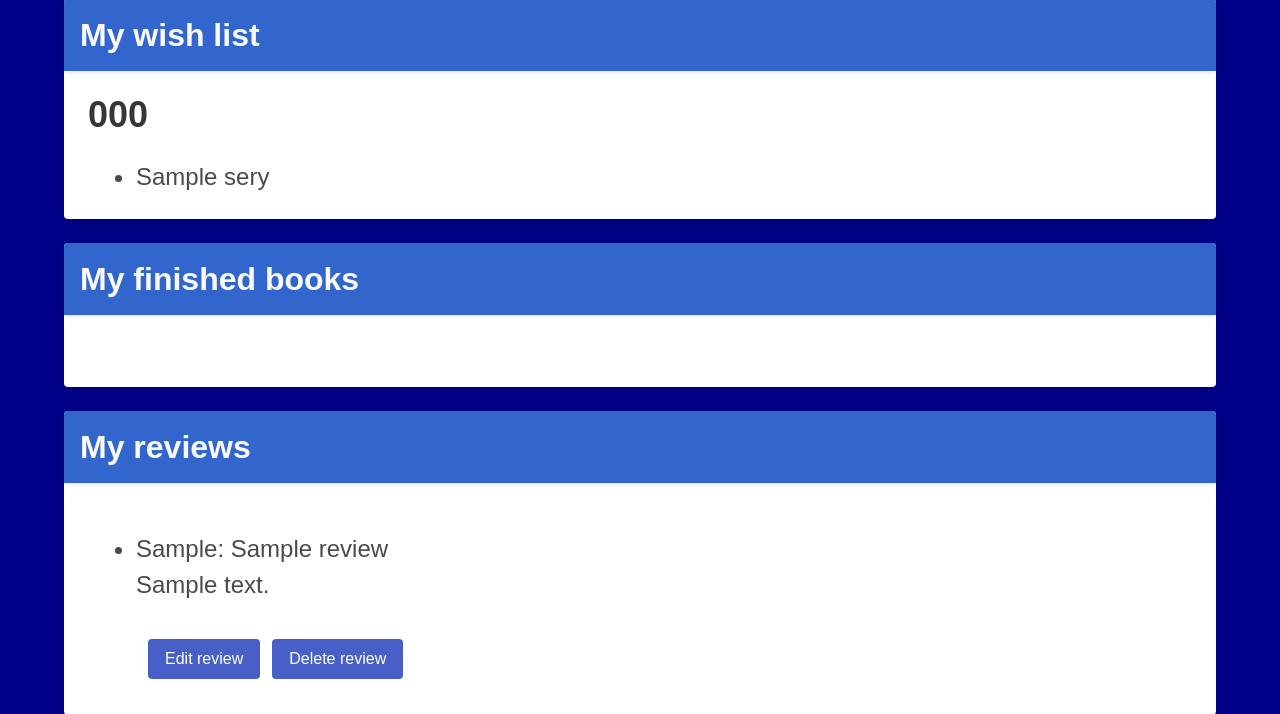
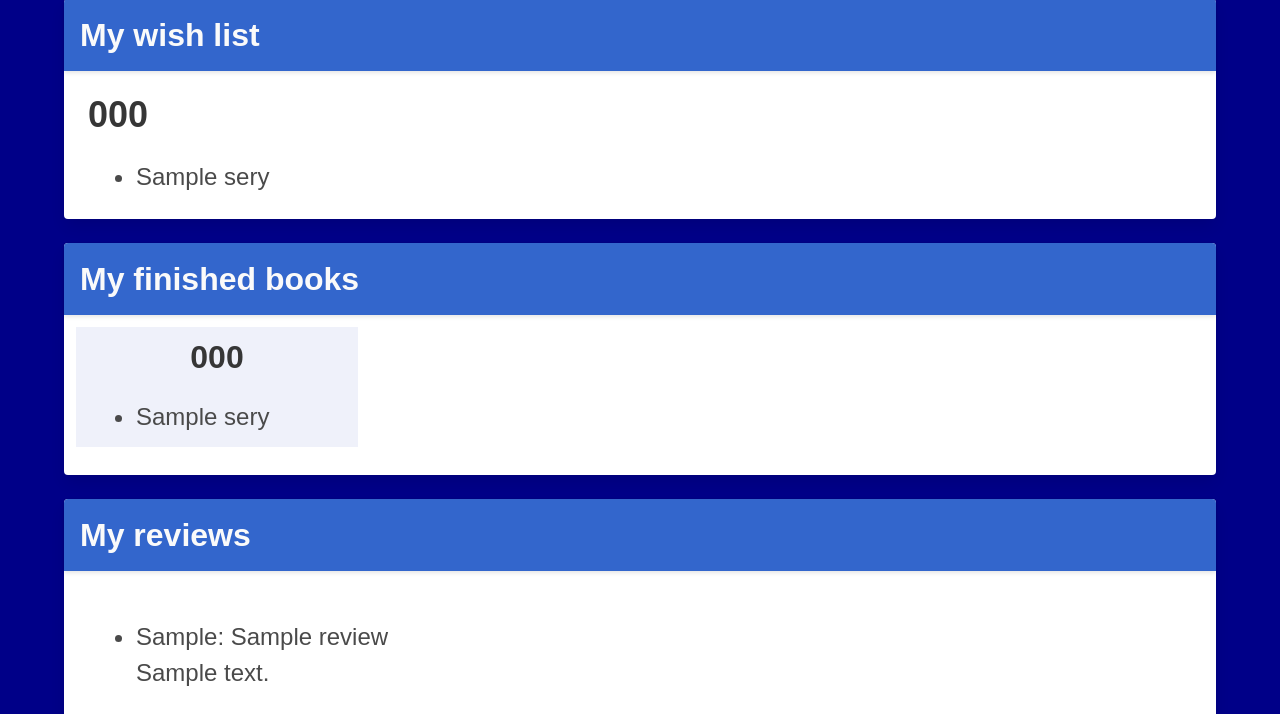
Before and after one commit to Ryagg/st-archive, a Flask app: template templates/profile.html in a window 1280 px wide. Shown: the part 628-1342 px from the top of the page. Run offline with Flask 2, Linux system fonts and the light colour scheme; the template is opened without the code that fills it: most values are stand-ins (such as "Sample title", 1, 10 or a date in 2020); some libraries are stand-ins or nearby versions.

Commit message:
feat: update profile template with section and logic for user's finished books. add link to the corresponding button on the series template.

```diff
--- a/templates/profile.html
+++ b/templates/profile.html
@@ -84,7 +84,7 @@
                         </div>
                     </div>
                 </div>
-                <div class=columns>
+                <div class="columns">
                     <div class="column">
                         <div class="card">
                             <header class="card-header hero_card">
@@ -93,12 +93,26 @@
                                 </p>
                             </header>
                             <div class="card-content">
-                                <div class="content is-size-4">
-                                    <ul>
+                                    <div class="content is-size-4">
+                                        <div class="columns is-multiline">
+                                            {% if finished_books|length > 0 %}
+                                                {% for series in finished_books|groupby("series_code") %}
 
-                                    </ul>
+                                                    <div class="column is-4-tablet is-3-desktop mb-4 has-background-link-light">
+                                                        <h3 class="title is-3 has-text-centered">{{ series.grouper }}</h3>
+                                                            <ul>
+                                                                {% for book in series.list|sort(attribute="number") %}
+                                                                    <li>{{ book.title }}</li>
+                                                                {% endfor %}
+                                                            </ul>
+                                                    </div>
 
-                                </div>
+                                                {% endfor %}
+                                            {% else %}
+                                                <p class="is-size-4">You haven't marked any books as finished yet.</p>
+                                            {% endif %}
+                                        </div>
+                                    </div>
 
                             </div>
                         </div>
--- a/templates/series.html
+++ b/templates/series.html
@@ -85,7 +85,7 @@
                                 <div class="columns">
                                     <div class="column">
                                         <div class="control">
-                                            <a class="button is-link" href="">Finished</a>
+                                            <a class="button is-link" href="{{ url_for('mark_book_as_finished', book_id=book._id) }}">Finished</a>
                                         </div>
                                     </div>
                                     <div class="column">
```
